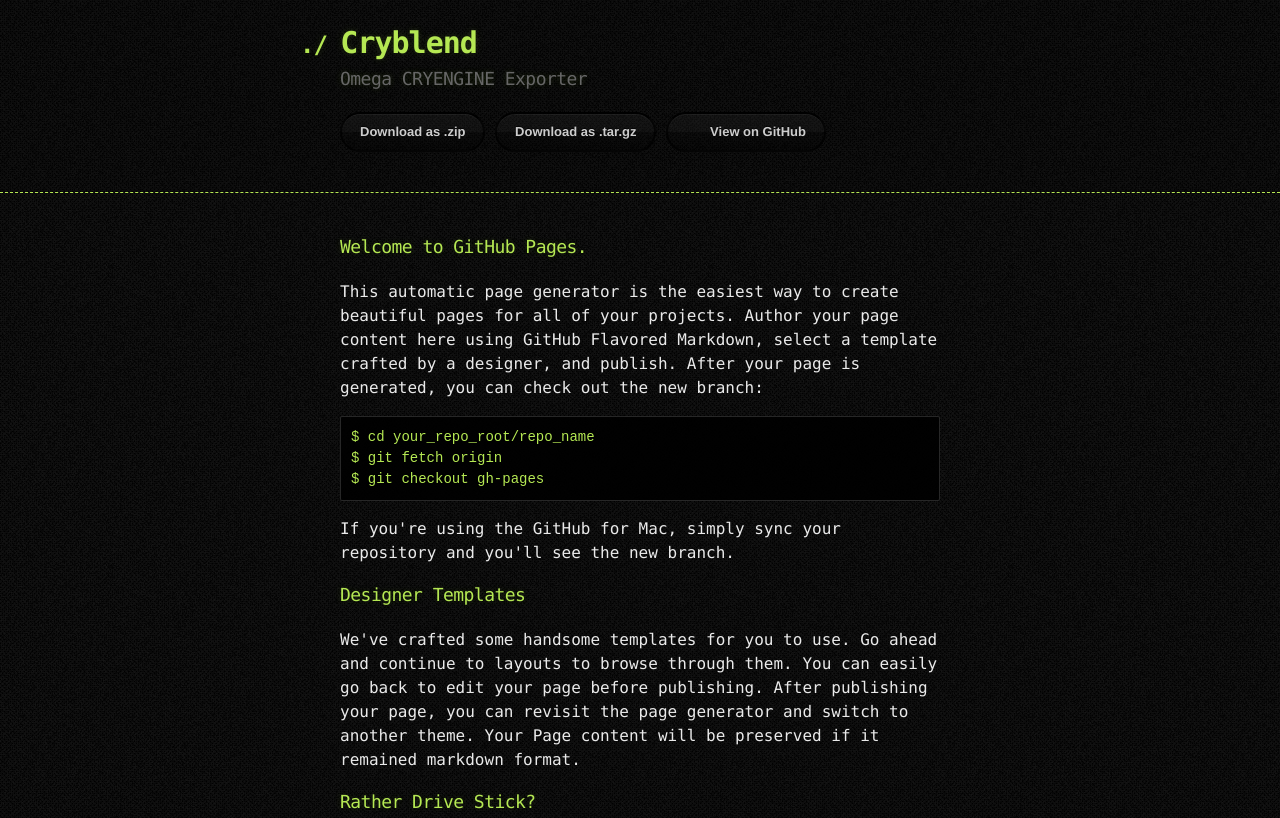
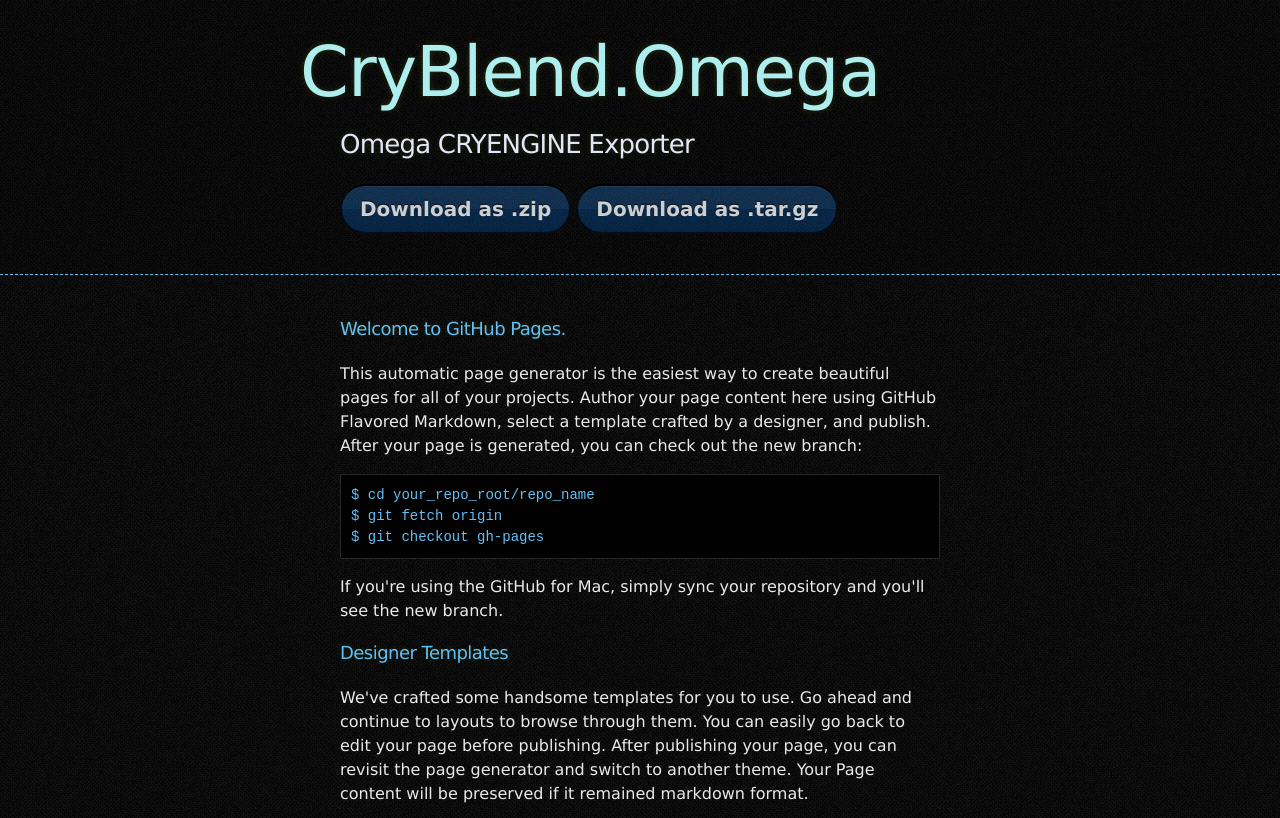
Before and after one commit to omegachysis/cryblend, a plain HTML site: page index.html in a window 1280 px wide. Shown: the top 818 px of the page. Drawn offline with Linux system fonts and the light colour scheme.

Commit message:
Modified styles

```diff
--- a/index.html
+++ b/index.html
@@ -8,20 +8,20 @@
     <link rel="stylesheet" type="text/css" href="stylesheets/pygment_trac.css" media="screen" />
     <link rel="stylesheet" type="text/css" href="stylesheets/print.css" media="print" />
 
-    <title>Cryblend by omegachysis</title>
+    <title>CryBlend.Omega</title>
   </head>
 
   <body>
 
     <header>
       <div class="container">
-        <h1>Cryblend</h1>
+        <h1>CryBlend.Omega</h1>
         <h2>Omega CRYENGINE Exporter</h2>
 
         <section id="downloads">
           <a href="https://github.com/omegachysis/cryblend/zipball/master" class="btn">Download as .zip</a>
           <a href="https://github.com/omegachysis/cryblend/tarball/master" class="btn">Download as .tar.gz</a>
-          <a href="https://github.com/omegachysis/cryblend" class="btn btn-github"><span class="icon"></span>View on GitHub</a>
+          <!--<a href="https://github.com/omegachysis/cryblend" class="btn btn-github"><span class="icon"></span>View on GitHub</a>-->
         </section>
       </div>
     </header>
--- a/stylesheets/stylesheet.css
+++ b/stylesheets/stylesheet.css
@@ -5,7 +5,7 @@ body {
   color: #eaeaea;
   font: 16px;
   line-height: 1.5;
-  font-family: Monaco, "Bitstream Vera Sans Mono", "Lucida Console", Terminal, monospace;
+  font-family: Verdana, Monaco, "Bitstream Vera Sans Mono", "Lucida Console", Terminal, monospace;
 }
 
 /* General & 'Reset' Stuff */
@@ -38,18 +38,18 @@ li {
 header {
   background: rgba(0, 0, 0, 0.1);
   width: 100%;
-  border-bottom: 1px dashed #b5e853;
+  border-bottom: 1px dashed #63c0f5;
   padding: 20px 0;
   margin: 0 0 40px 0;
 }
 
 header h1 {
-  font-size: 30px;
+  font-size: 70px;
   line-height: 1.5;
   margin: 0 0 0 -40px;
-  font-weight: bold;
-  font-family: Monaco, "Bitstream Vera Sans Mono", "Lucida Console", Terminal, monospace;
-  color: #b5e853;
+  font-weight: regular;
+  font-family: Verdana, Monaco, "Bitstream Vera Sans Mono", "Lucida Console", Terminal, monospace;
+  color: #afeeee;
   text-shadow: 0 1px 1px rgba(0, 0, 0, 0.1),
                0 0 5px rgba(181, 232, 83, 0.1),
                0 0 10px rgba(181, 232, 83, 0.1);
@@ -58,14 +58,14 @@ header h1 {
 }
 
 header h1:before {
-  content: "./ ";
+  content: "";
   font-size: 24px;
 }
 
 header h2 {
-  font-size: 18px;
+  font-size: 26px;
   font-weight: 300;
-  color: #666;
+  color: #e6e6fa;
 }
 
 #downloads .btn {
@@ -87,8 +87,8 @@ section img {
 
 h1, h2, h3, h4, h5, h6 {
   font-weight: normal;
-  font-family: Monaco, "Bitstream Vera Sans Mono", "Lucida Console", Terminal, monospace;
-  color: #b5e853;
+  font-family: Verdana, Monaco, "Bitstream Vera Sans Mono", "Lucida Console", Terminal, monospace;
+  color: #63c0f5;
   letter-spacing: -0.03em;
   text-shadow: 0 1px 1px rgba(0, 0, 0, 0.1),
                0 0 5px rgba(181, 232, 83, 0.1),
@@ -135,9 +135,9 @@ ul li {
 
 ul li:before {
   content: ">>";
-  font-family: Monaco, "Bitstream Vera Sans Mono", "Lucida Console", Terminal, monospace;
+  font-family: Verdana, Monaco, "Bitstream Vera Sans Mono", "Lucida Console", Terminal, monospace;
   font-size: 13px;
-  color: #b5e853;
+  color: #63c0f5;
   margin-left: -37px;
   margin-right: 21px;
   line-height: 16px;
@@ -154,7 +154,7 @@ pre {
   border: 1px solid rgba(255, 255, 255, 0.15);
   padding: 10px;
   font-size: 14px;
-  color: #b5e853;
+  color: #63c0f5;
   border-radius: 2px;
   -moz-border-radius: 2px;
   -webkit-border-radius: 2px;
@@ -190,23 +190,23 @@ hr {
 
 .btn {
   display: inline-block;
-  background: -webkit-linear-gradient(top, rgba(40, 40, 40, 0.3), rgba(35, 35, 35, 0.3) 50%, rgba(10, 10, 10, 0.3) 50%, rgba(0, 0, 0, 0.3));
+  background: -webkit-linear-gradient(top, rgba(40, 140, 240, 0.3), rgba(35, 135, 235, 0.3) 50%, rgba(10, 110, 210, 0.3) 50%, rgba(00, 100, 200, 0.3));
   padding: 8px 18px;
   border-radius: 50px;
   border: 2px solid rgba(0, 0, 0, 0.7);
   border-bottom: 2px solid rgba(0, 0, 0, 0.7);
   border-top: 2px solid rgba(0, 0, 0, 1);
   color: rgba(255, 255, 255, 0.8);
-  font-family: Helvetica, Arial, sans-serif;
+  font-family: Verdana, Helvetica, Arial, sans-serif;
   font-weight: bold;
-  font-size: 13px;
+  font-size: 20px;
   text-decoration: none;
   text-shadow: 0 -1px 0 rgba(0, 0, 0, 0.75);
   box-shadow: inset 0 1px 0 rgba(255, 255, 255, 0.05);
 }
 
 .btn:hover {
-  background: -webkit-linear-gradient(top, rgba(40, 40, 40, 0.6), rgba(35, 35, 35, 0.6) 50%, rgba(10, 10, 10, 0.8) 50%, rgba(0, 0, 0, 0.8));
+  background: -webkit-linear-gradient(top, rgba(40, 140, 240, 0.6), rgba(35, 135, 235, 0.6) 50%, rgba(10, 110, 210, 0.8) 50%, rgba(00, 100, 200, 0.8));
 }
 
 .btn .icon {
@@ -217,17 +217,17 @@ hr {
   float: left;
 }
 
-.btn-github .icon {
-  opacity: 0.6;
-  background: url("../images/blacktocat.png") 0 0 no-repeat;
-}
-
 /* Links
    a, a:hover, a:visited
 */
 
 a {
   color: #63c0f5;
+  text-shadow: 0 0 5px rgba(104, 182, 255, 0.5);
+}
+
+a:hover {
+  color: #e6e6fa;
   text-shadow: 0 0 5px rgba(104, 182, 255, 0.5);
 }
 
```
